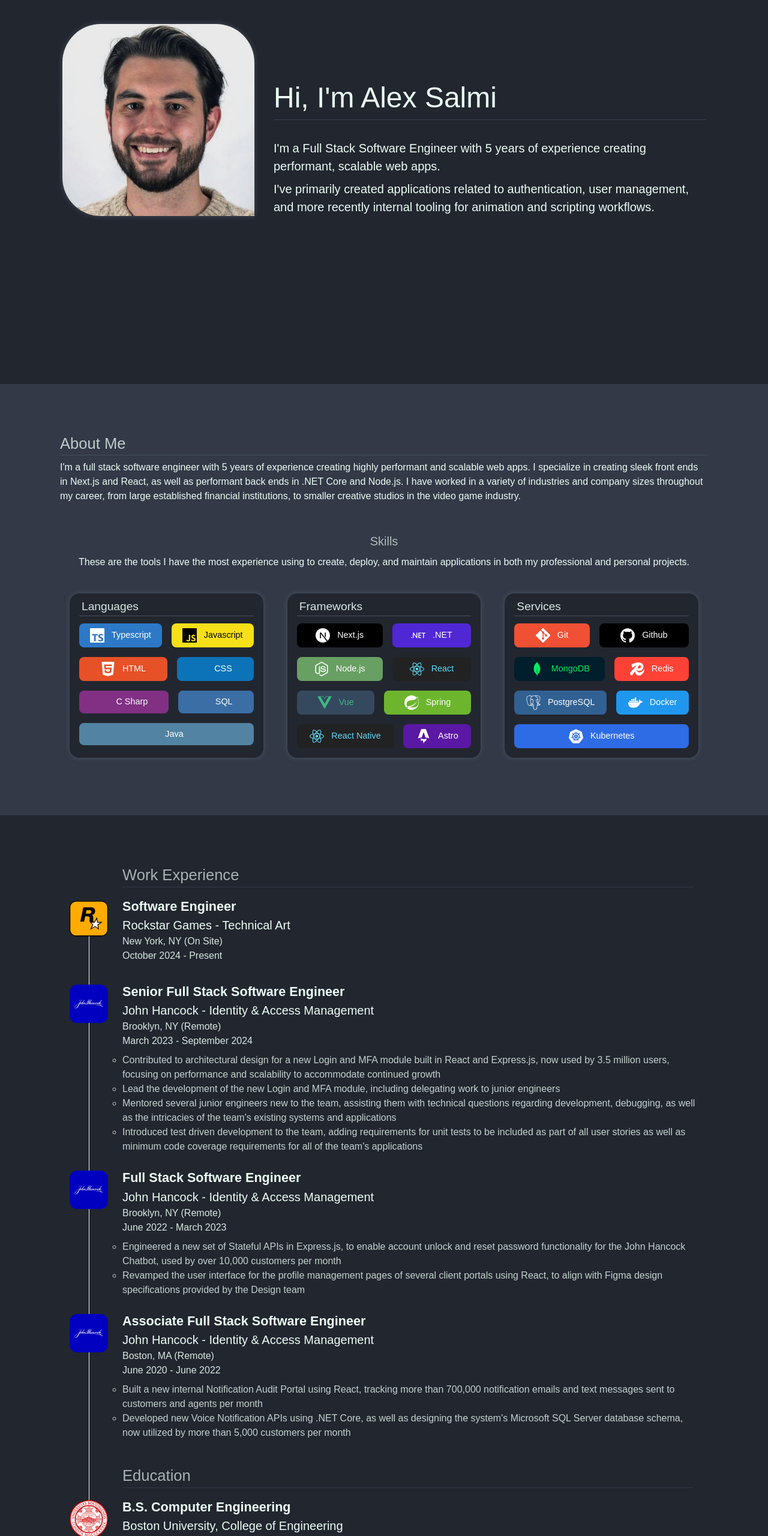
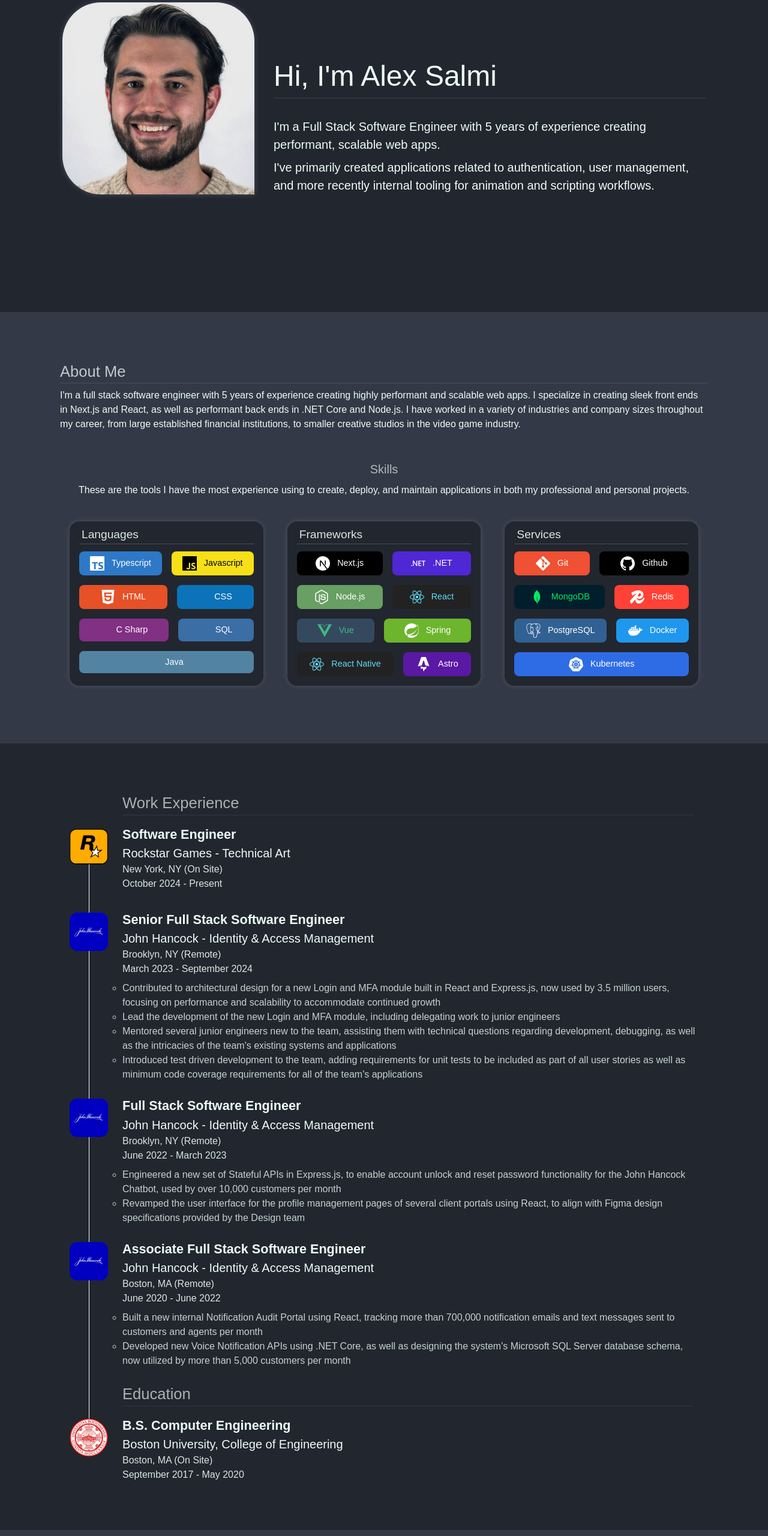
Before and after one commit to alexsalmi/portfolio, an Astro site: page / in a window 1280 px wide. Shown: the part 240-2800 px from the top of the page at 60% size. Built offline with nearby package versions, Linux system fonts and the light colour scheme; Astro itself is replaced by a stand-in of ours; some icons are missing; a web font is replaced by a local one.

Commit message:
Update formatting

```diff
--- a/src/components/Experience.astro
+++ b/src/components/Experience.astro
@@ -63,14 +63,14 @@
     display: flex;
     flex-direction: column;
     align-items: flex-start;
-    padding: 4rem 1rem;
+    padding: 5rem 1rem;
   }
 
   .title {
     font-size: 1.6rem;
     font-weight: 500;
     opacity: 0.66;
-    margin: 1rem 5.5rem;
+    margin: 0 5.5rem 1rem;
     border-bottom: 1px solid var(--accent);
     width: calc(100% - 6rem);
   }
--- a/src/components/Hero.astro
+++ b/src/components/Hero.astro
@@ -38,8 +38,9 @@
     display: flex;
     justify-content: center;
     align-items: center;
-    padding: 2rem;
-    min-height: 55rem;
+    padding: 5rem 2rem 2rem;
+    min-height: fit-content;
+    height: 95vh;
     gap: 2rem;
   }
 
--- a/src/components/Projects.astro
+++ b/src/components/Projects.astro
@@ -80,7 +80,7 @@
     display: flex;
     flex-direction: column;
     align-items: center;
-    padding: 4rem 1rem;
+    padding: 5rem 1rem;
     gap: 2.5rem;
   }
 
@@ -91,6 +91,7 @@
     border-bottom: 1px solid var(--accent-secondary);
     width: calc(100% - 2rem);
     max-width: calc((var(--max-width) * 3 / 4) - 2rem);
+    margin-bottom: -1rem;
   }
 
   .projectItem {
```
